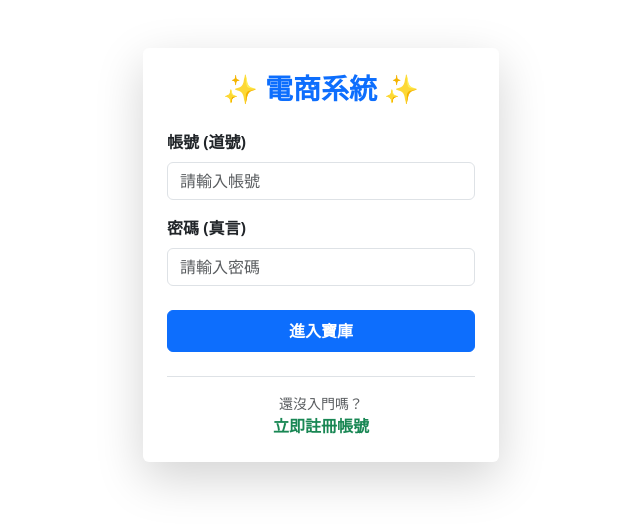
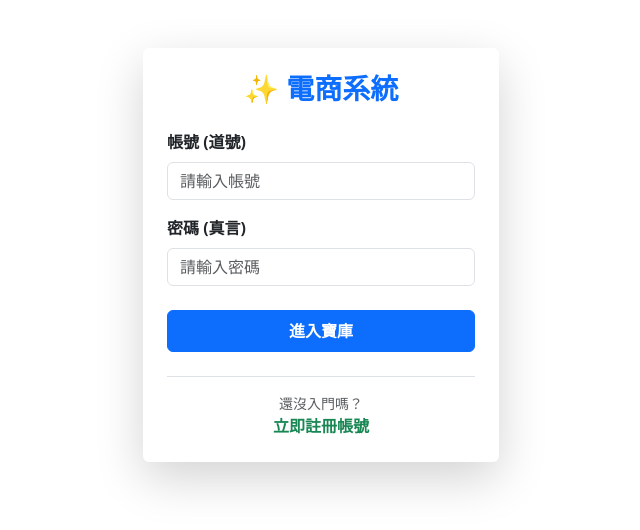
Before and after one commit to sJun101/Ecommerce, a React (Vite) app in the folder frontend/: page /login in a window 1280 px wide. Shown: the top 530 px of the page, without its empty margins (319-959 px from the left). Built offline with nearby package versions, Linux system fonts and the light colour scheme.

Commit message:
fix: remove paths filter and upgrade node to 20

```diff
--- a/frontend/src/pages/Login.jsx
+++ b/frontend/src/pages/Login.jsx
@@ -68,7 +68,7 @@ function Login() {
         <div className="col-md-4">
           <div className="card shadow-lg border-0">
             <div className="card-body p-4">
-              <h3 className="text-center mb-4 fw-bold text-primary">✨ 電商系統 ✨</h3>
+              <h3 className="text-center mb-4 fw-bold text-primary">✨ 電商系統 </h3>
               <form onSubmit={handleLogin}>
                 <div className="mb-3">
                   <label className="form-label fw-bold">帳號 (道號)</label>
```
